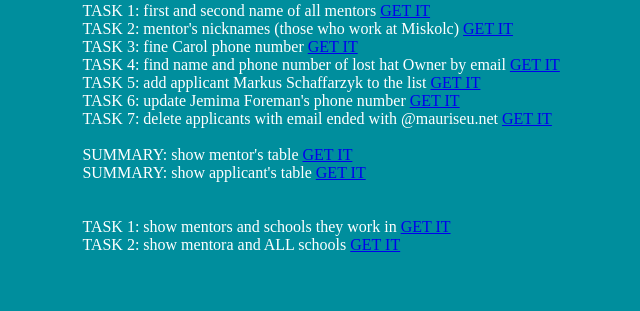
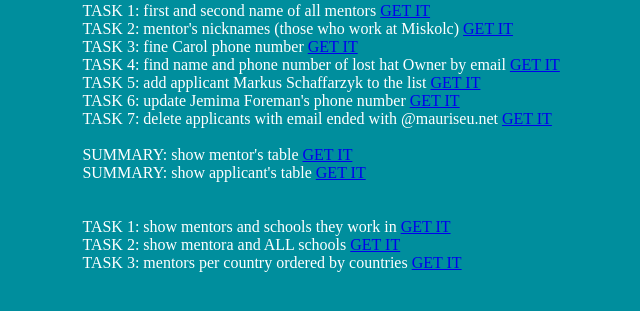
Before and after one commit to elYaro/web-application-homework-part-TWO, a Flask app: page / in a window 1280 px wide. Shown: the part 217-528 px from the top of the page, without its empty margins (52-692 px from the left). Run offline with Flask 2, Linux system fonts and the light colour scheme.

Commit message:
3rd task added, show mentors_count by countries

```diff
--- a/main.py
+++ b/main.py
@@ -77,5 +77,11 @@ def all_school():
     all_school = data_manager.get_all_school()
     return render_template('all_school.html', all_school=all_school)
 
+@app.route('/mentors_by_country')
+def mentors_by_country():
+    # We get back dictionaries here (for details check 'database_common.py')
+    mentors_by_country = data_manager.get_mentors_by_country()
+    return render_template('mentors_by_country.html', mentors_by_country=mentors_by_country)
+
 if __name__ == '__main__':
     app.run(debug=True)
--- a/templates/index.html
+++ b/templates/index.html
@@ -48,4 +48,8 @@
     <span>TASK 2: show mentora and ALL schools</span>
     <a href="{{ url_for('all_school') }}">GET IT</a>
 </div>
+<div>
+    <span>TASK 3: mentors per country ordered by countries</span>
+    <a href="{{ url_for('mentors_by_country') }}">GET IT</a>
+</div>
 {% endblock %}
```
Also changed, not shown: data_manager.py (+15 -0 lines), templates/mentors_by_country.html (added, +11 -0 lines).
